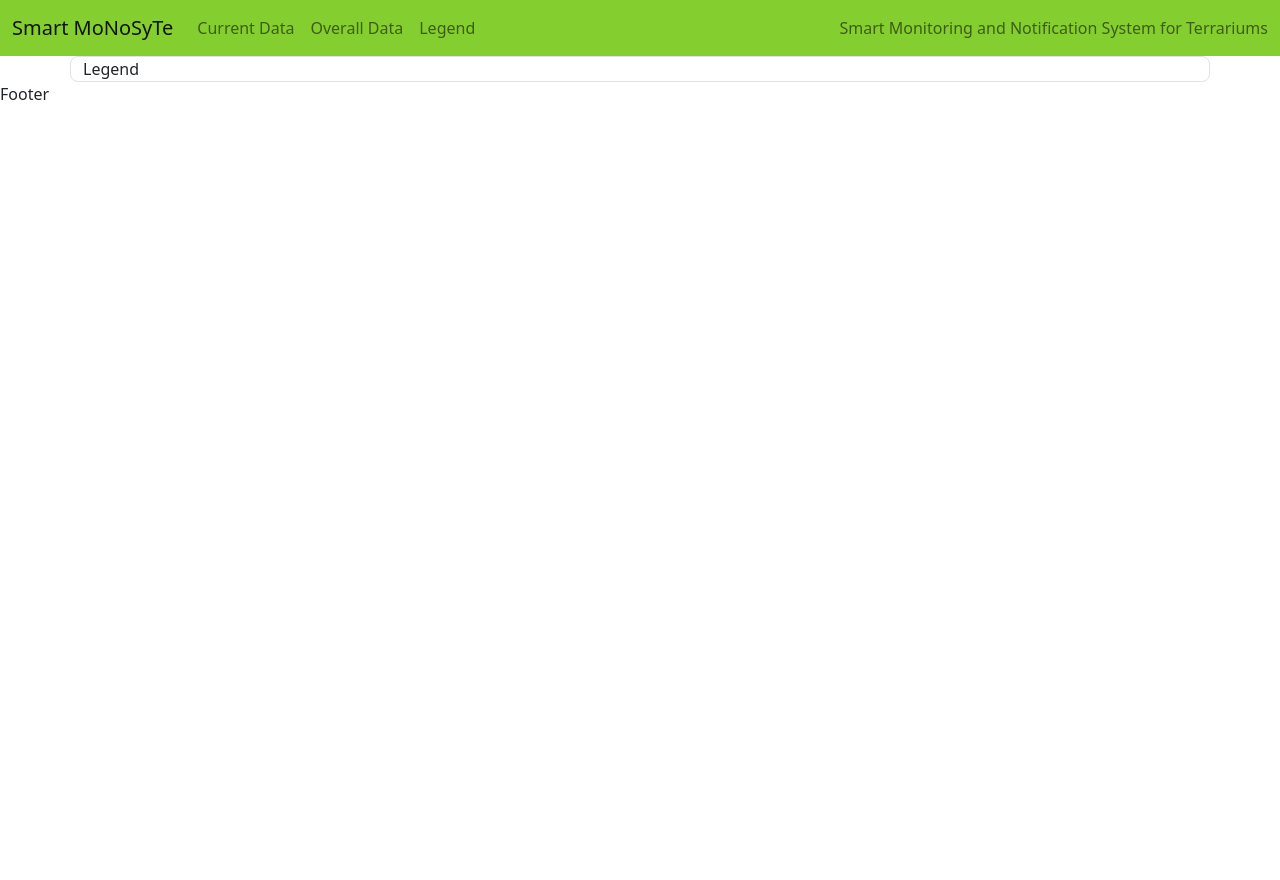
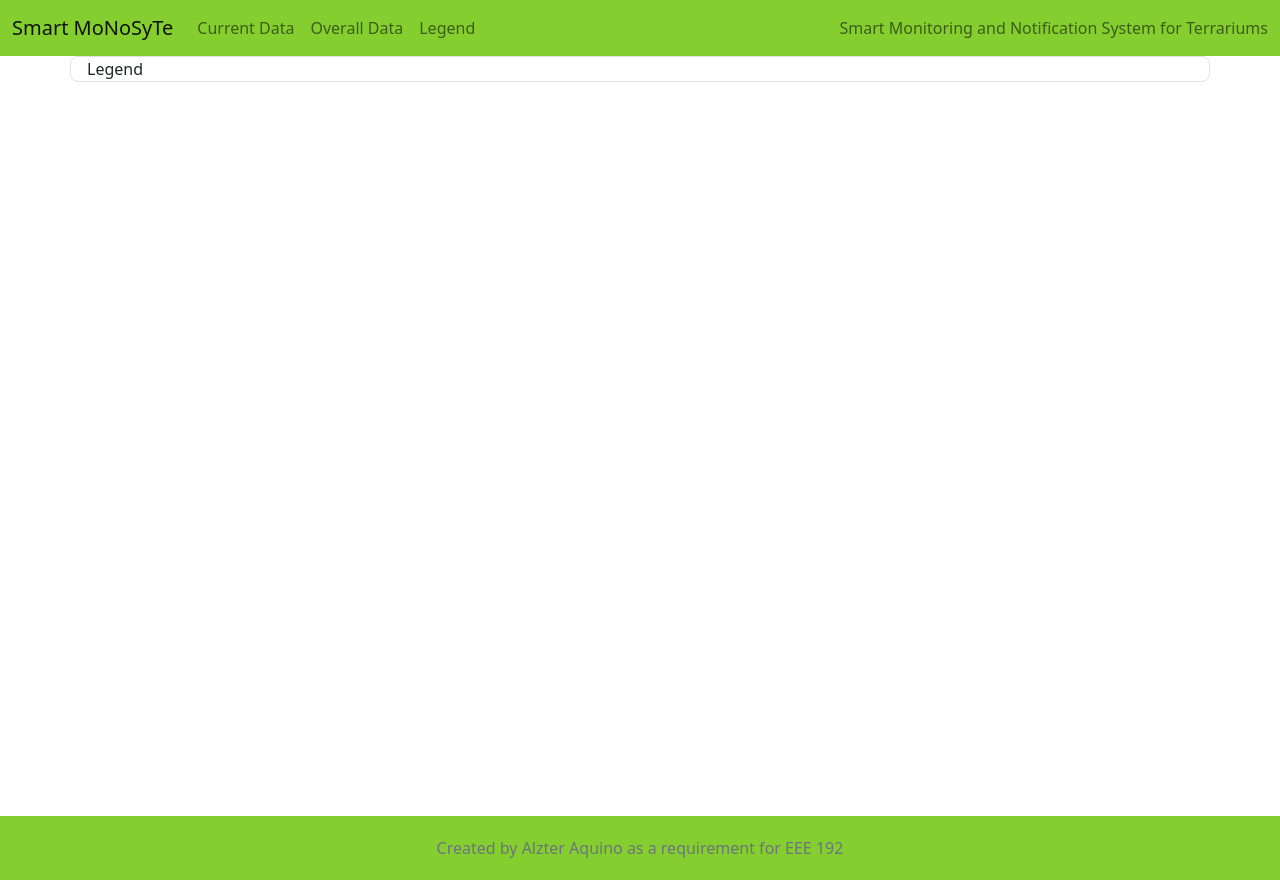
Before and after one commit to alztr2908/EEE-192-Web-Application, a React (Vite) app: page /legend in a window 1280 px wide. Before the commit the page ends 800 px from the top, so only its background shows below. Built offline with nearby package versions, Linux system fonts and the light colour scheme.

Commit message:
finished styling footer

```diff
--- a/src/App.tsx
+++ b/src/App.tsx
@@ -9,12 +9,9 @@ import { Route, Routes } from "react-router-dom";
 function App() {
   return (
     <>
+      <div style={{ minHeight: "100vh" }}>
         <NavBar />
-      {/* <div
-        className="d-flex align-items-center justify-content-center"
-        style={{ minHeight: "100vh" }}
-      > */}
-      <div className="container-sm mx-auto border border-primary-subtle rounded-3">
+        <div className="container-sm mx-auto border border-primary-subtle rounded-3 px-3">
           <Routes>
             <Route path="/" element={<Current />} />
             <Route path="/overall" element={<Overall />} />
@@ -22,6 +19,7 @@ function App() {
           </Routes>
         </div>
         {/* </div> */}
+      </div>
       <Footer />
     </>
   );
--- a/src/components/Footer.tsx
+++ b/src/components/Footer.tsx
@@ -1,7 +1,28 @@
 import React from "react";
 
 function Footer() {
-  return <div>Footer</div>;
+  return (
+    <>
+      <footer
+        className="footer"
+        style={{
+          padding: "20px",
+          textAlign: "center",
+          position: "relative",
+          bottom: "0",
+          width: "100%",
+          marginTop: "1em",
+          backgroundColor: "#85ce2f",
+        }}
+      >
+        <div className="container">
+          <span className="text-muted">
+            Created by Alzter Aquino as a requirement for EEE 192
+          </span>
+        </div>
+      </footer>
+    </>
+  );
 }
 
 export default Footer;
```
Lines whose indentation alone changed are shown as unchanged.
